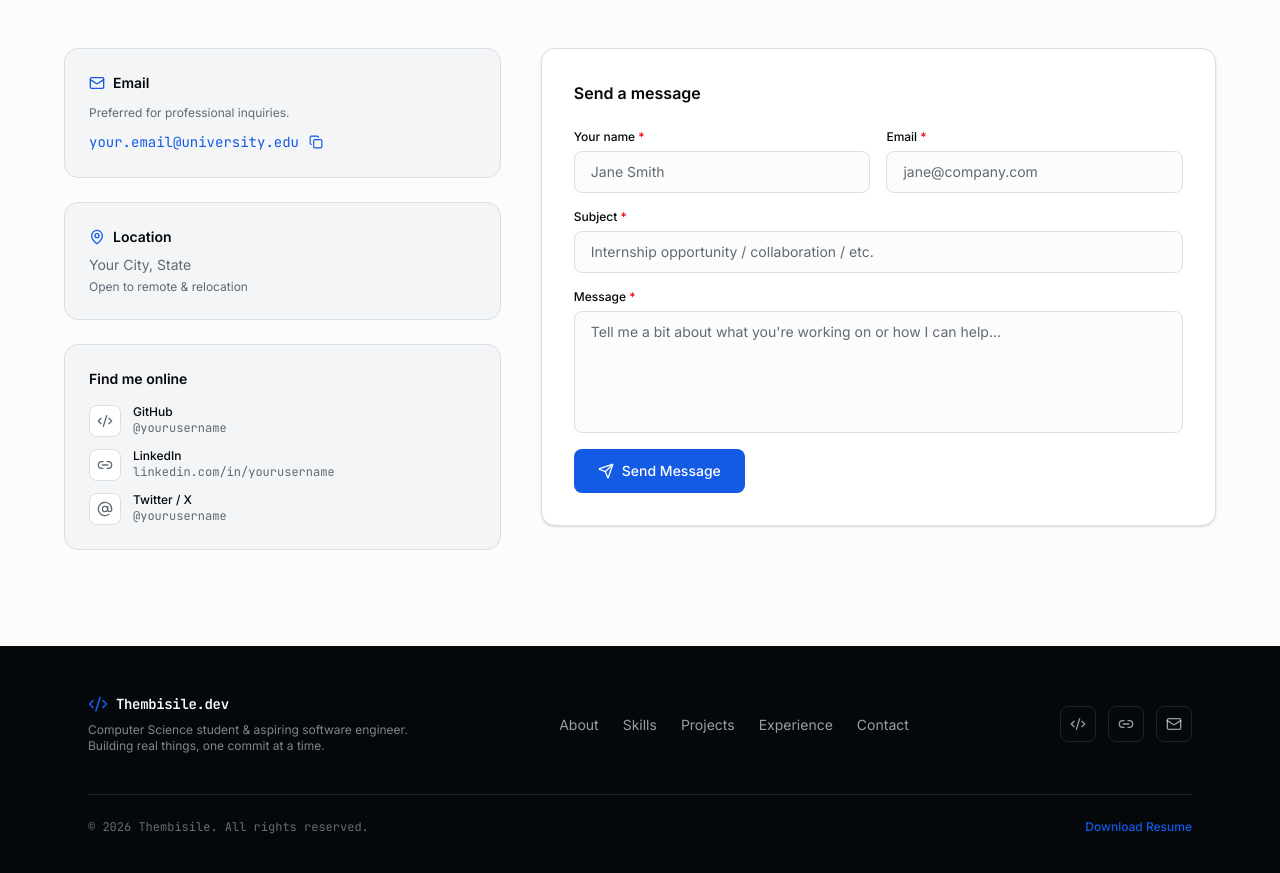
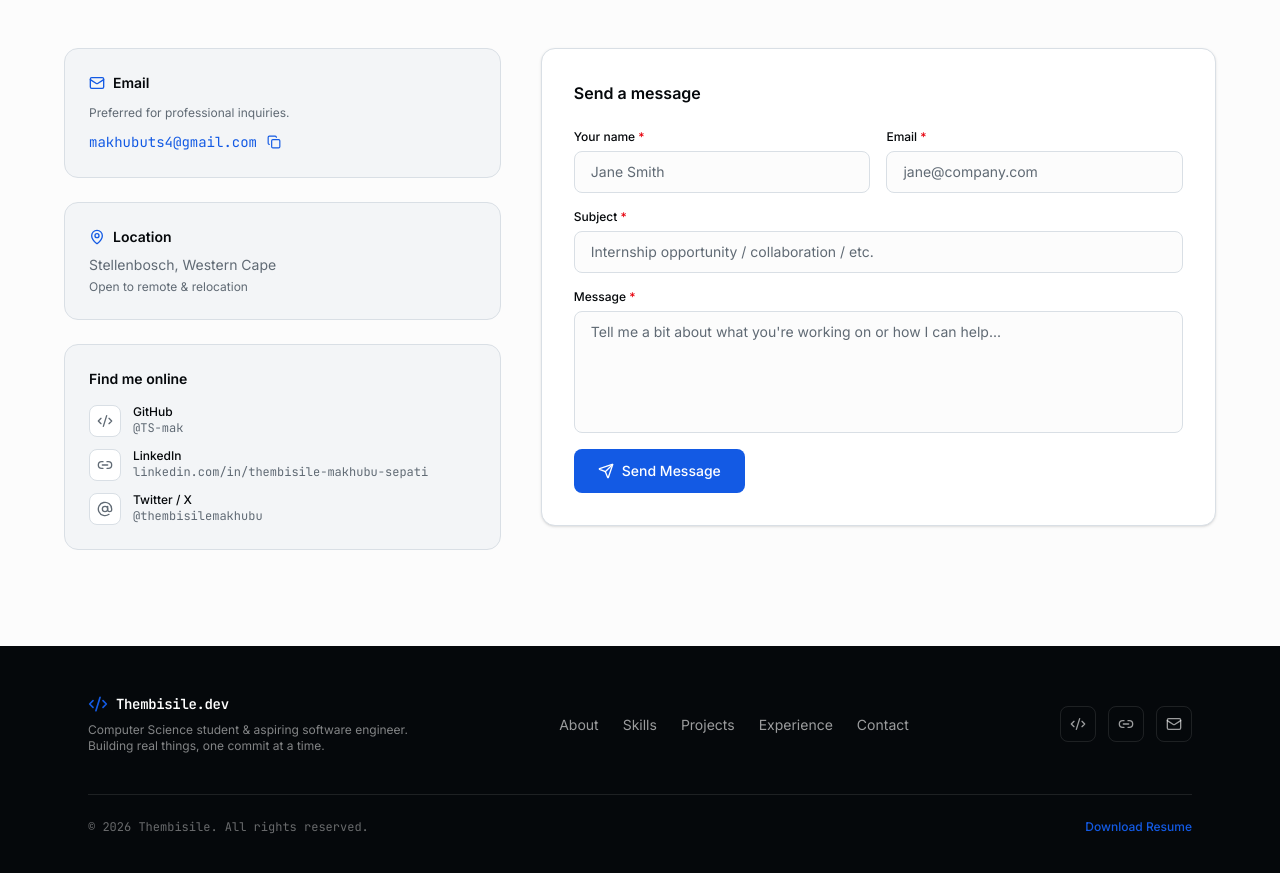
Before and after one commit to TS-mak/Latest-PortfolioWebsite, a Next.js app in the folder software-engineer-portfolio/: page / in a window 1280 px wide. Shown: the part 5840-6713 px from the top of the page. Built offline with nearby package versions, Linux system fonts and the light colour scheme.

Commit message:
Linked to social media platforms

```diff
--- a/software-engineer-portfolio/components/contact-section.tsx
+++ b/software-engineer-portfolio/components/contact-section.tsx
@@ -6,21 +6,21 @@ import { Code2, Link2, AtSign, Mail, Send, MapPin, Copy, Check } from 'lucide-re
 const socialLinks = [
   {
     label: 'GitHub',
-    href: 'https://github.com/yourusername',
+    href: 'https://github.com/TS-mak',
     Icon: Code2,
-    handle: '@yourusername',
+    handle: '@TS-mak',
   },
   {
     label: 'LinkedIn',
-    href: 'https://linkedin.com/in/yourusername',
+    href: 'https://linkedin.com/in/thembisile-makhubu-seipati',
     Icon: Link2,
-    handle: 'linkedin.com/in/yourusername',
+    handle: 'linkedin.com/in/thembisile-makhubu-sepati',
   },
   {
     label: 'Twitter / X',
-    href: 'https://twitter.com/yourusername',
+    href: 'https://twitter.com/thembisilemakhubu',
     Icon: AtSign,
-    handle: '@yourusername',
+    handle: '@thembisilemakhubu',
   },
 ]
 
@@ -123,7 +123,7 @@ export default function ContactSection() {
               <p className="text-xs text-muted-foreground mb-2">
                 Preferred for professional inquiries.
               </p>
-              <CopyEmailButton email="your.email@university.edu" />
+              <CopyEmailButton email="makhubuts4@gmail.com" />
             </div>
 
             {/* Location */}
@@ -132,7 +132,7 @@ export default function ContactSection() {
                 <MapPin className="w-4 h-4 text-[oklch(0.52_0.22_262)]" aria-hidden="true" />
                 <span className="text-sm font-semibold text-foreground">Location</span>
               </div>
-              <p className="text-sm text-muted-foreground">Your City, State</p>
+              <p className="text-sm text-muted-foreground">Stellenbosch, Western Cape</p>
               <p className="text-xs text-muted-foreground mt-1">Open to remote &amp; relocation</p>
             </div>
 
--- a/software-engineer-portfolio/components/footer.tsx
+++ b/software-engineer-portfolio/components/footer.tsx
@@ -74,7 +74,7 @@ export default function Footer() {
             &copy; {year} Thembisile. All rights reserved.
           </p>
           <a
-            href="/resume.pdf"
+            href="public/Thembisile Resume.pdf"
             target="_blank"
             rel="noopener noreferrer"
             className="text-xs font-medium text-[oklch(0.52_0.22_262)] hover:underline"
```
